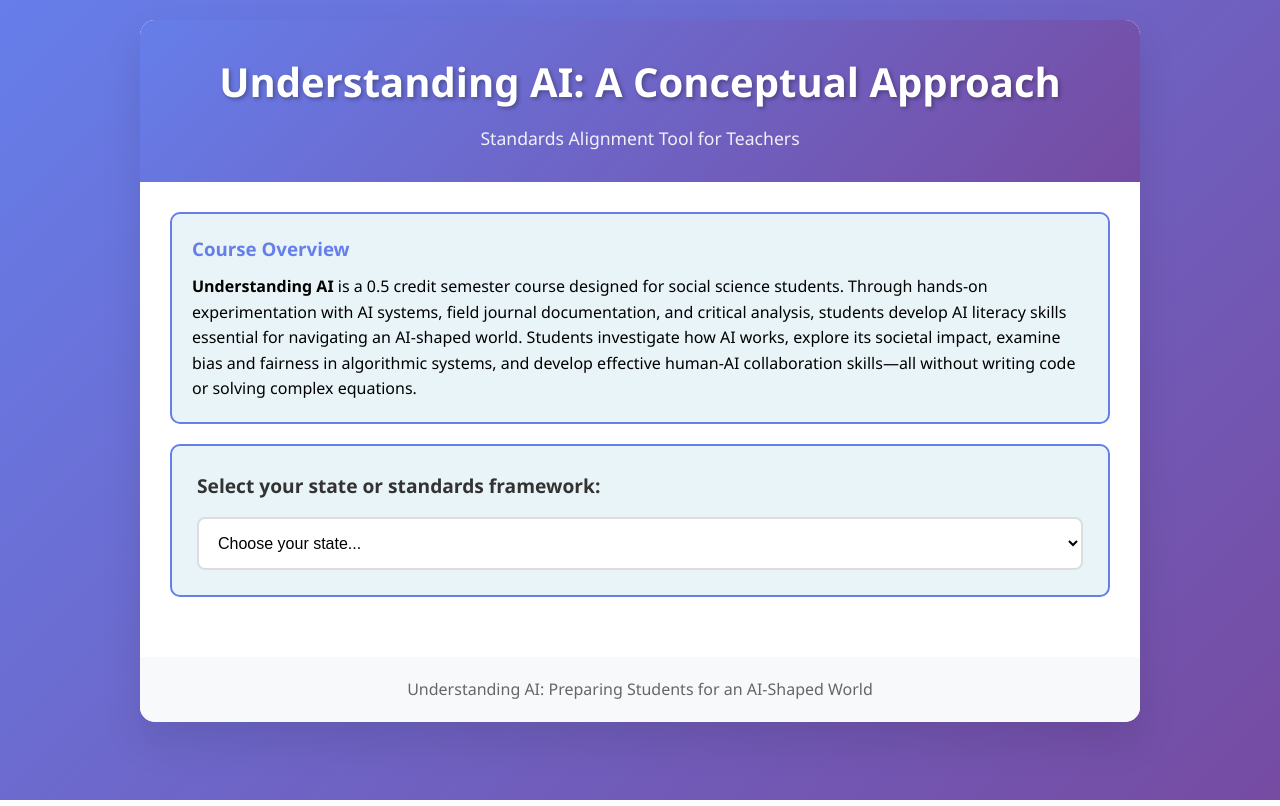
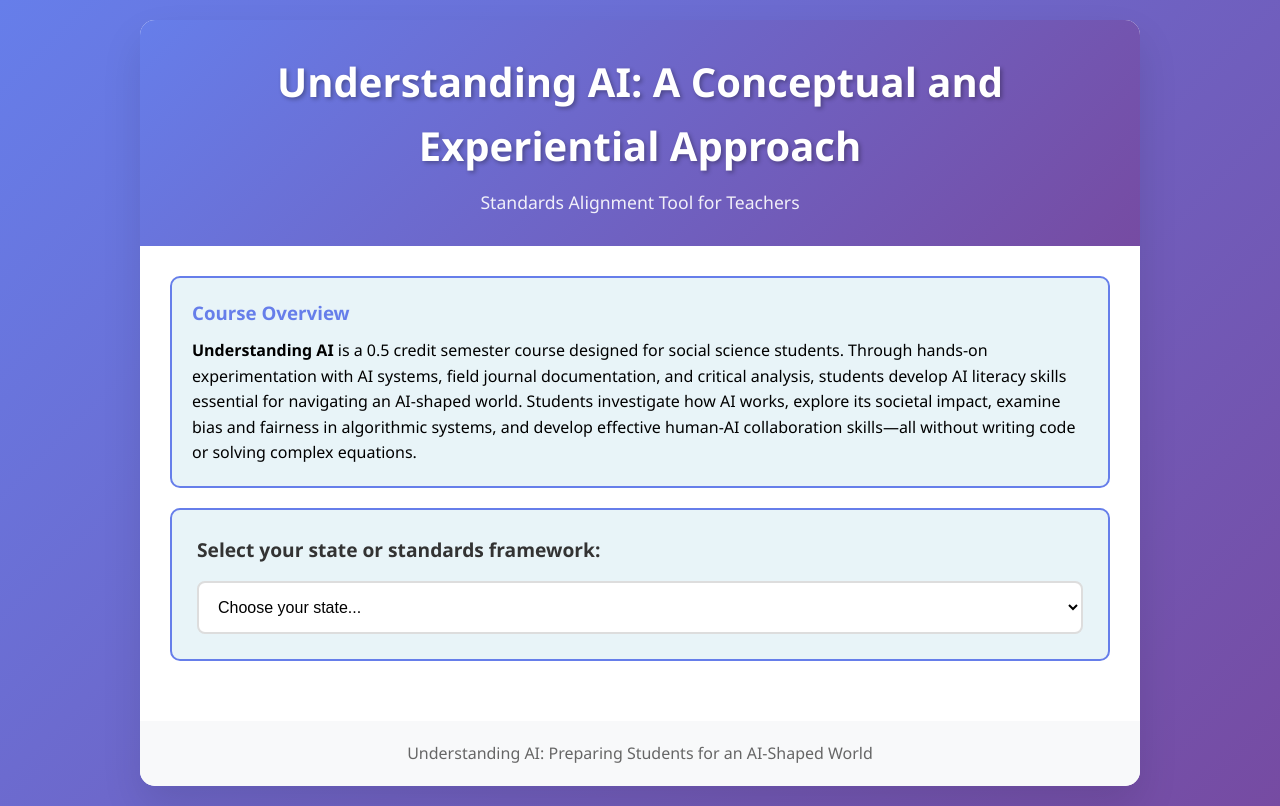
Before and after one commit to Suchocki88/CAAICA0101Standards, a plain HTML site: page index.html in a window 1280 px wide. Drawn offline with Linux system fonts and the light colour scheme.

Commit message:
Update index.html

```diff
--- a/index.html
+++ b/index.html
@@ -179,7 +179,7 @@
 <body>
     <div class="container">
         <div class="header">
-            <h1>Understanding AI: A Conceptual Approach</h1>
+            <h1>Understanding AI: A Conceptual and Experiential Approach</h1>
             <p>Standards Alignment Tool for Teachers</p>
         </div>
 
```
